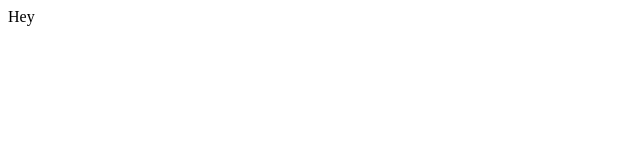
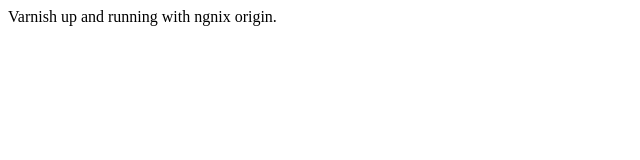
Before and after one commit to sagar2914/docker-varnish, a plain HTML site: page assets/index.html in a window 1280 px wide. Shown: the whole page, without its empty margins (0-640 px from the left). Drawn offline with Linux system fonts and the light colour scheme.

Commit message:
Update message

```diff
--- a/assets/index.html
+++ b/assets/index.html
@@ -1,3 +1,3 @@
 <!DOCTYPE html>
-<html><head><title>Asset server</title></head><body>Hey</body>
+<html><head><title>Asset server</title></head><body>Varnish up and running with ngnix origin.</body>
 </html>
```
